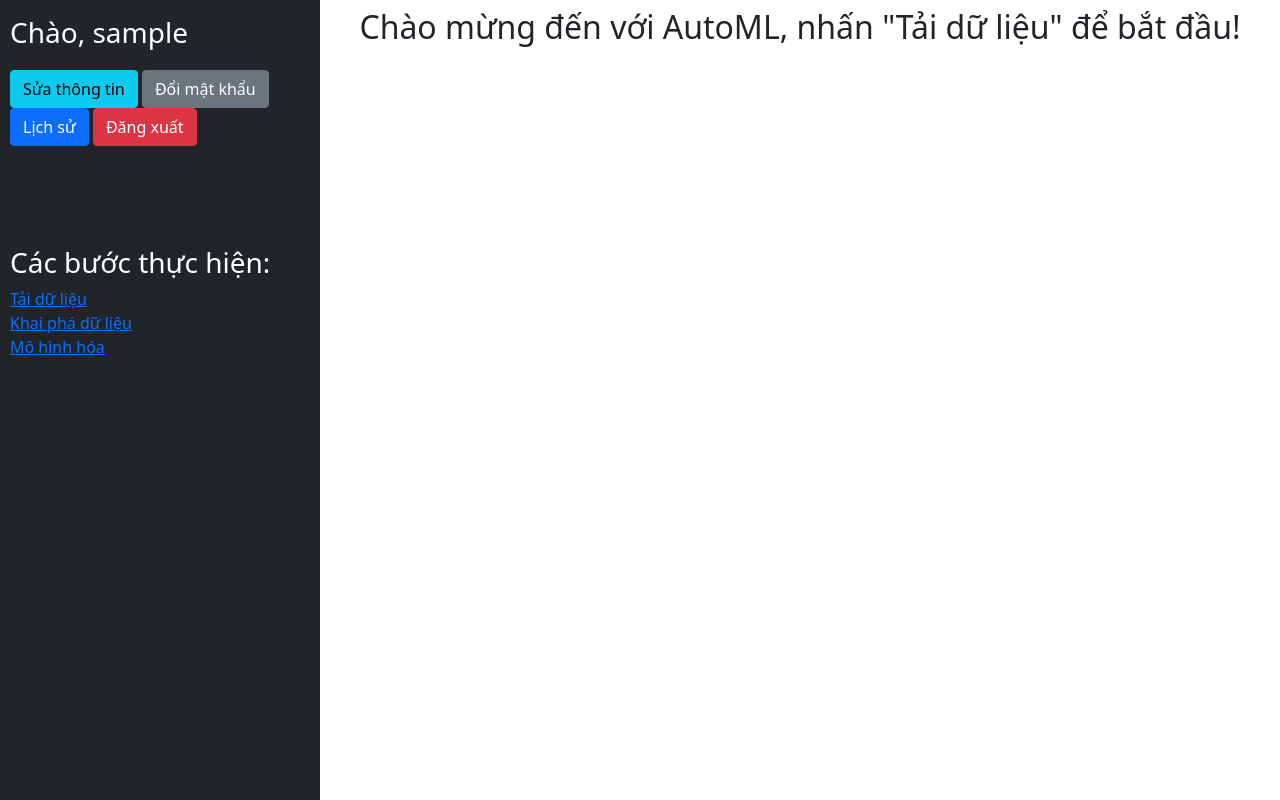
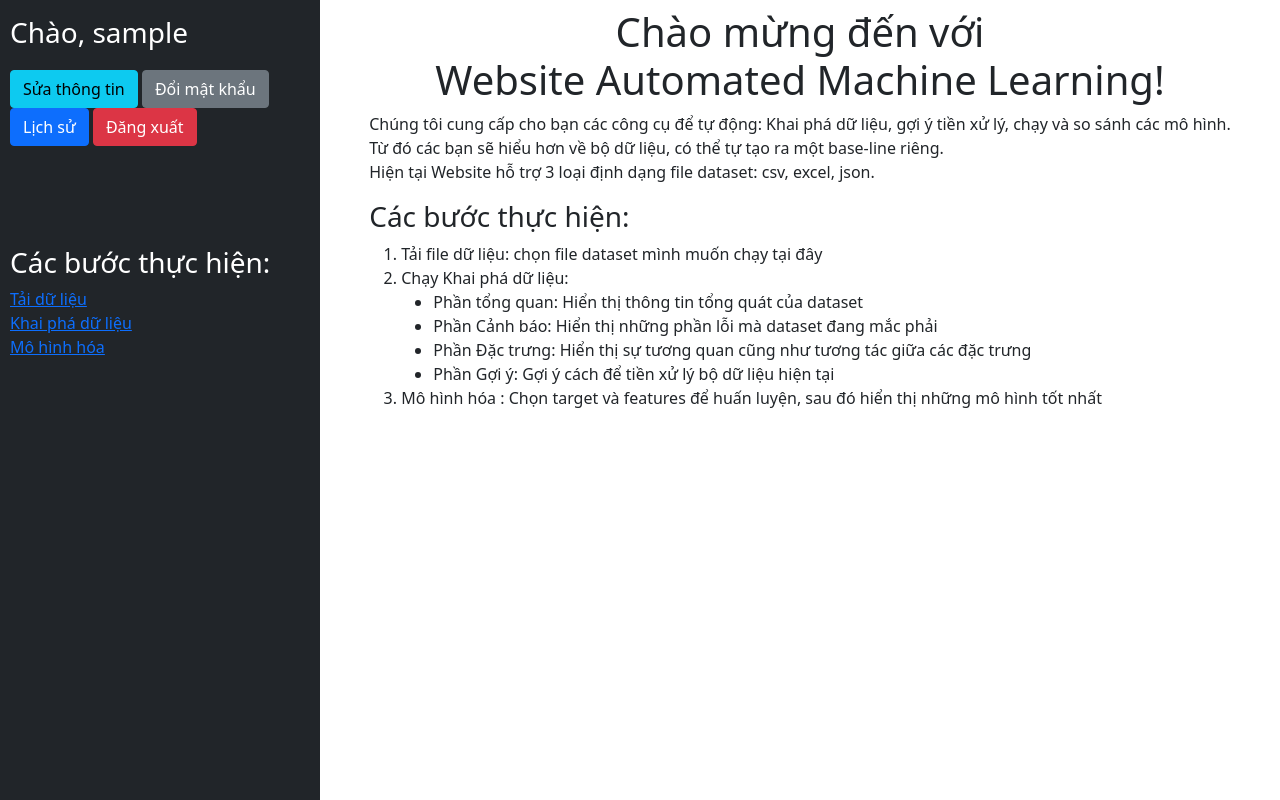
Before and after one commit to duclap41/WebAutoML, a Django app: page / in a window 1280 px wide. Run offline with Django 5.2, Linux system fonts and the light colour scheme; the visitor is signed in with stand-in values (Sample User, id 1).

Commit message:
Update: Add description for Website

```diff
--- a/Web/automl/accounts/templates/accounts/homepage.html
+++ b/Web/automl/accounts/templates/accounts/homepage.html
@@ -48,8 +48,25 @@
     </div>
     <div class="w-75 d-flex flex-column align-items-center vh-100 gap-2 p-2 overflow-auto">
         {% block content %}
-            <div>
-                <h2>Chào mừng đến với AutoML, nhấn "Tải dữ liệu" để bắt đầu!</h2>
+        <div style="">
+            <h1>Chào mừng đến với <br>Website Automated Machine Learning!</h1>
+            <p>Chúng tôi cung cấp cho bạn các công cụ để tự động: Khai phá dữ liệu, gợi ý tiền xử lý, chạy và so sánh
+                các mô hình.
+                <br>
+                Từ đó các bạn sẽ hiểu hơn về bộ dữ liệu, có thể tự tạo ra một base-line riêng.<br>
+                Hiện tại Website hỗ trợ 3 loại định dạng file dataset: csv, excel, json.</p>
+            <h3>Các bước thực hiện:</h3>
+            <ol>
+                <li>Tải file dữ liệu: chọn file dataset mình muốn chạy tại đây</li>
+                <li>Chạy Khai phá dữ liệu:</li>
+                <ul style="list-style-type: Disc">
+                    <li>Phần tổng quan: Hiển thị thông tin tổng quát của dataset</li>
+                    <li>Phần Cảnh báo: Hiển thị những phần lỗi mà dataset đang mắc phải</li>
+                    <li>Phần Đặc trưng: Hiển thị sự tương quan cũng như tương tác giữa các đặc trưng</li>
+                    <li>Phần Gợi ý: Gợi ý cách để tiền xử lý bộ dữ liệu hiện tại</li>
+                </ul>
+                <li>Mô hình hóa : Chọn target và features để huấn luyện, sau đó hiển thị những mô hình tốt nhất</li>
+                </ol>
         </div>
         {% endblock %}
 
@@ -58,4 +75,4 @@
 
 </body>
 
-</html>
+</html
--- a/Web/automl/accounts/views.py
+++ b/Web/automl/accounts/views.py
@@ -85,12 +85,10 @@ def signin(request):
 
             if user is not None:
                 login(request, user)
-                # return redirect('home')
-                return redirect('upload')
+                return redirect('home')
 
             else:
                 messages.info(request, 'Username hoặc mật khẩu không đúng')
-                # return render(request, 'accounts/signin.html', context)
 
     context = {}
     return render(request, 'accounts/signin.html', context)
```
Lines whose indentation alone changed are shown as unchanged.
